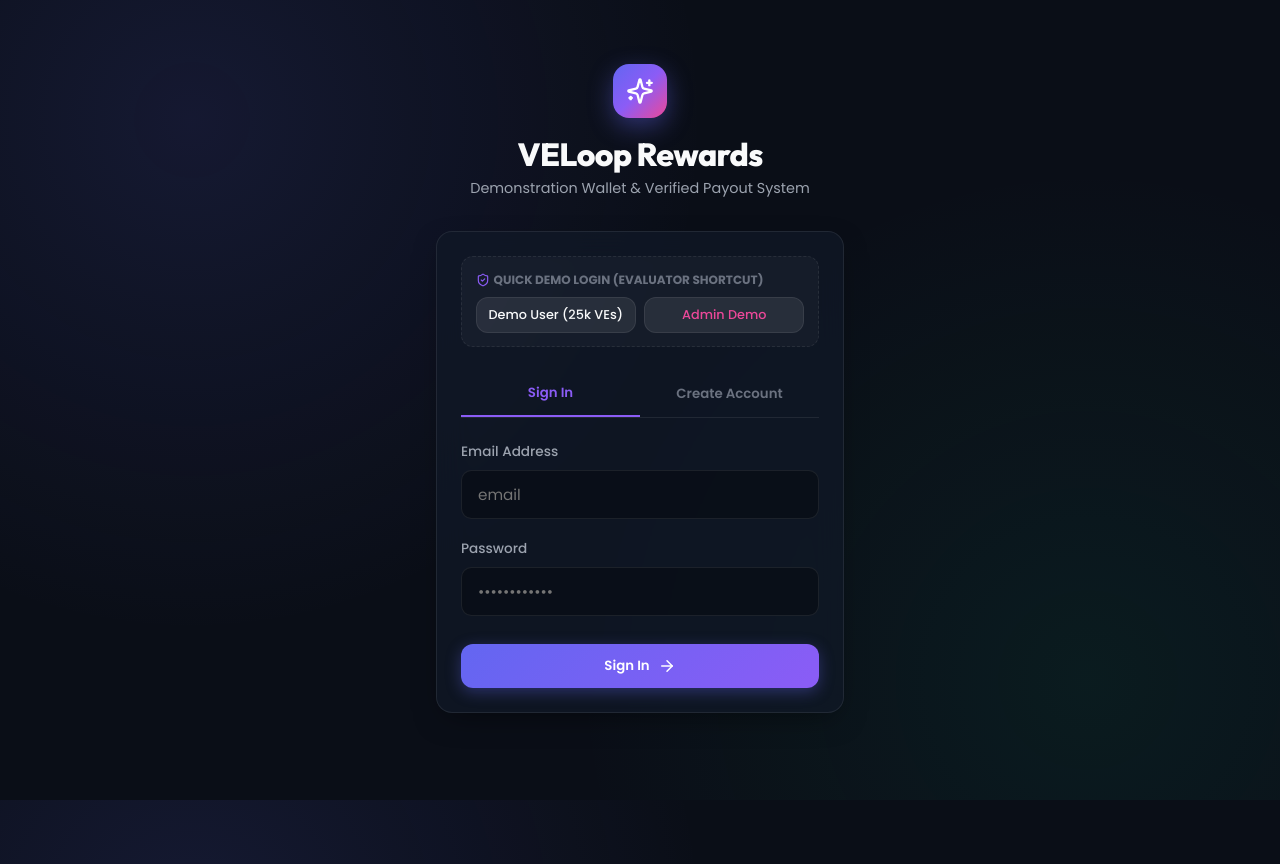
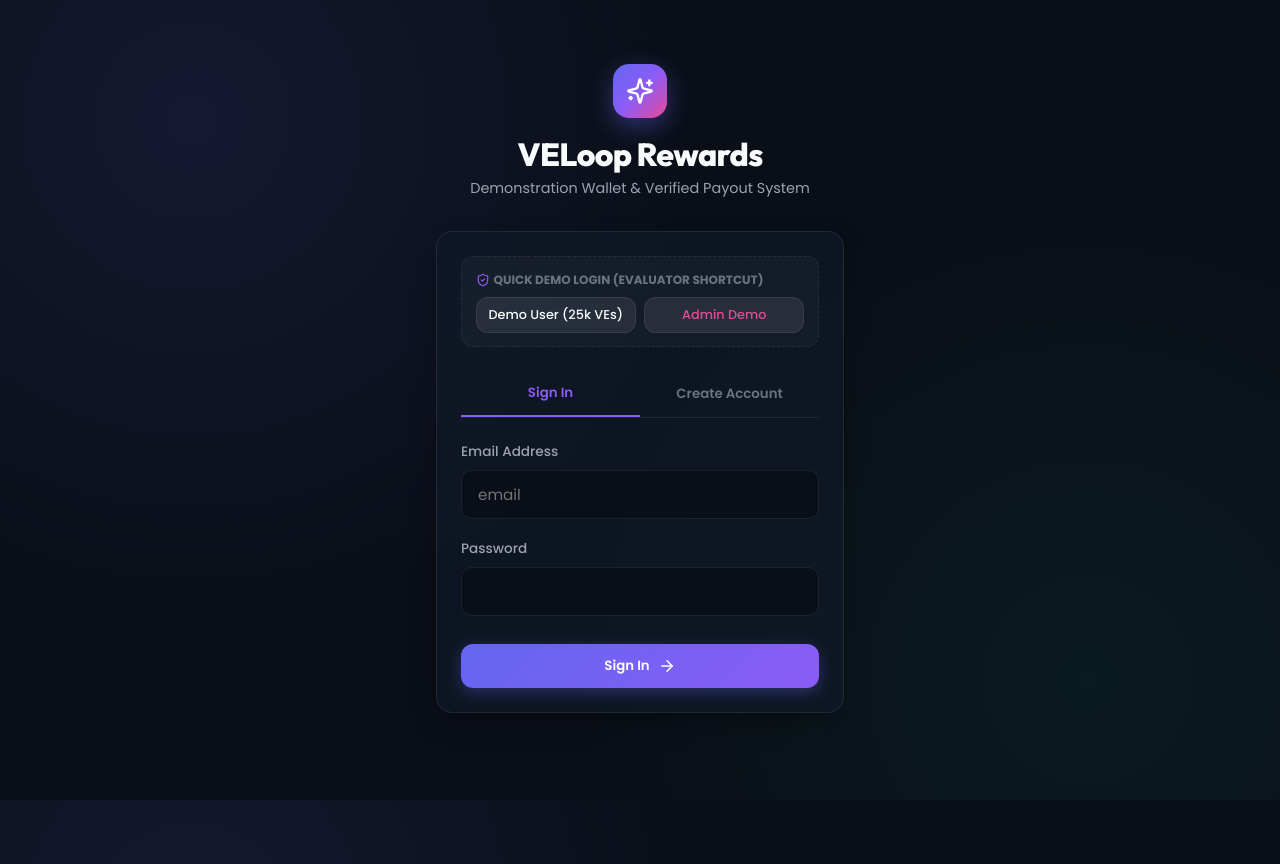
Before and after one commit to Ayushs2004/VEloop_Rewards_backend_project, a React (Vite) app in the folder frontend/: page / in a window 1280 px wide. Built offline with nearby package versions, Linux system fonts and the light colour scheme; no server answers.

Commit message:
style: update password input placeholder in LoginPage

```diff
--- a/frontend/src/pages/LoginPage.jsx
+++ b/frontend/src/pages/LoginPage.jsx
@@ -161,7 +161,7 @@ export const LoginPage = () => {
             <input
               type="password"
               className="form-input"
-              placeholder="••••••••••••"
+              placeholder=""
               required
               value={password}
               onChange={(e) => setPassword(e.target.value)}
```
